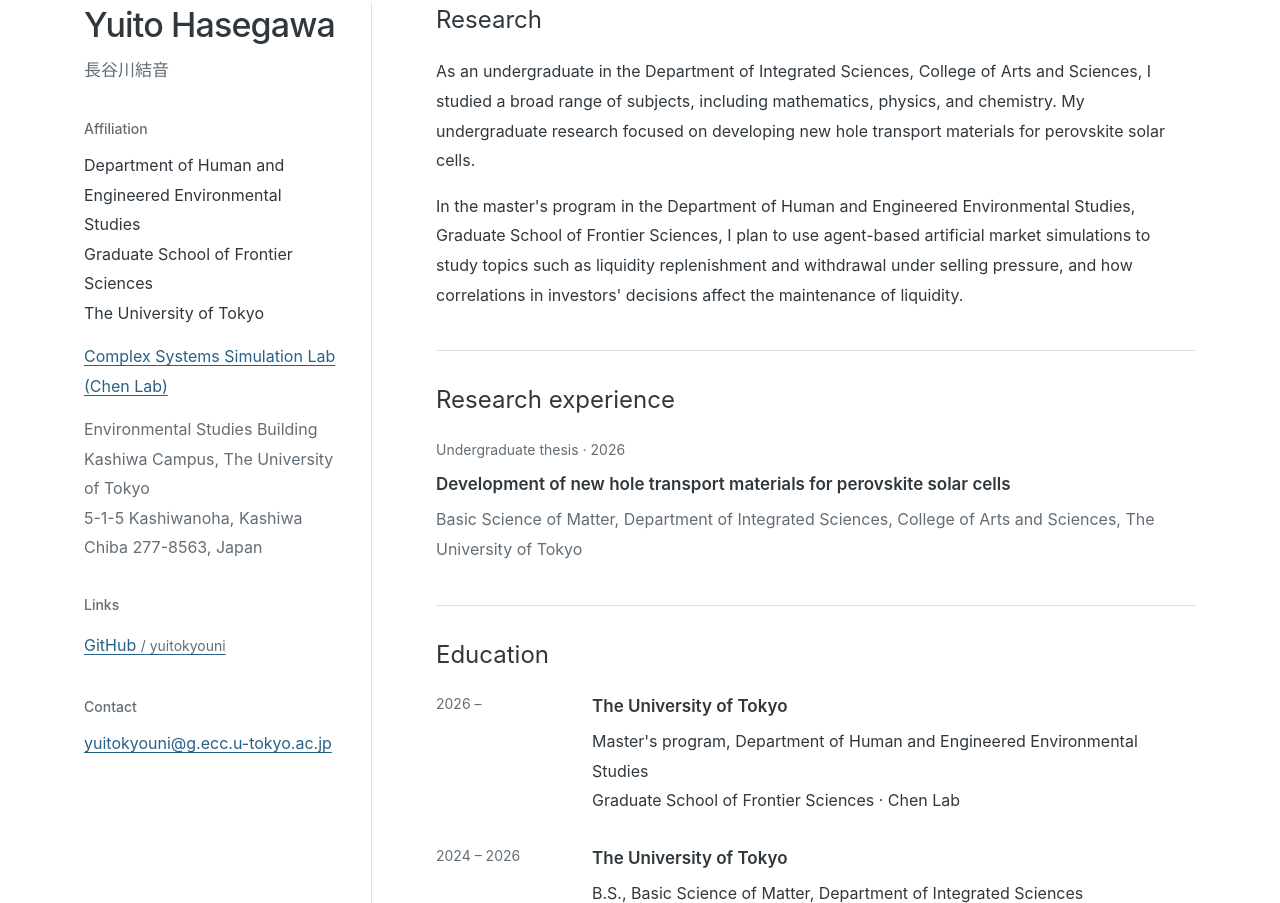
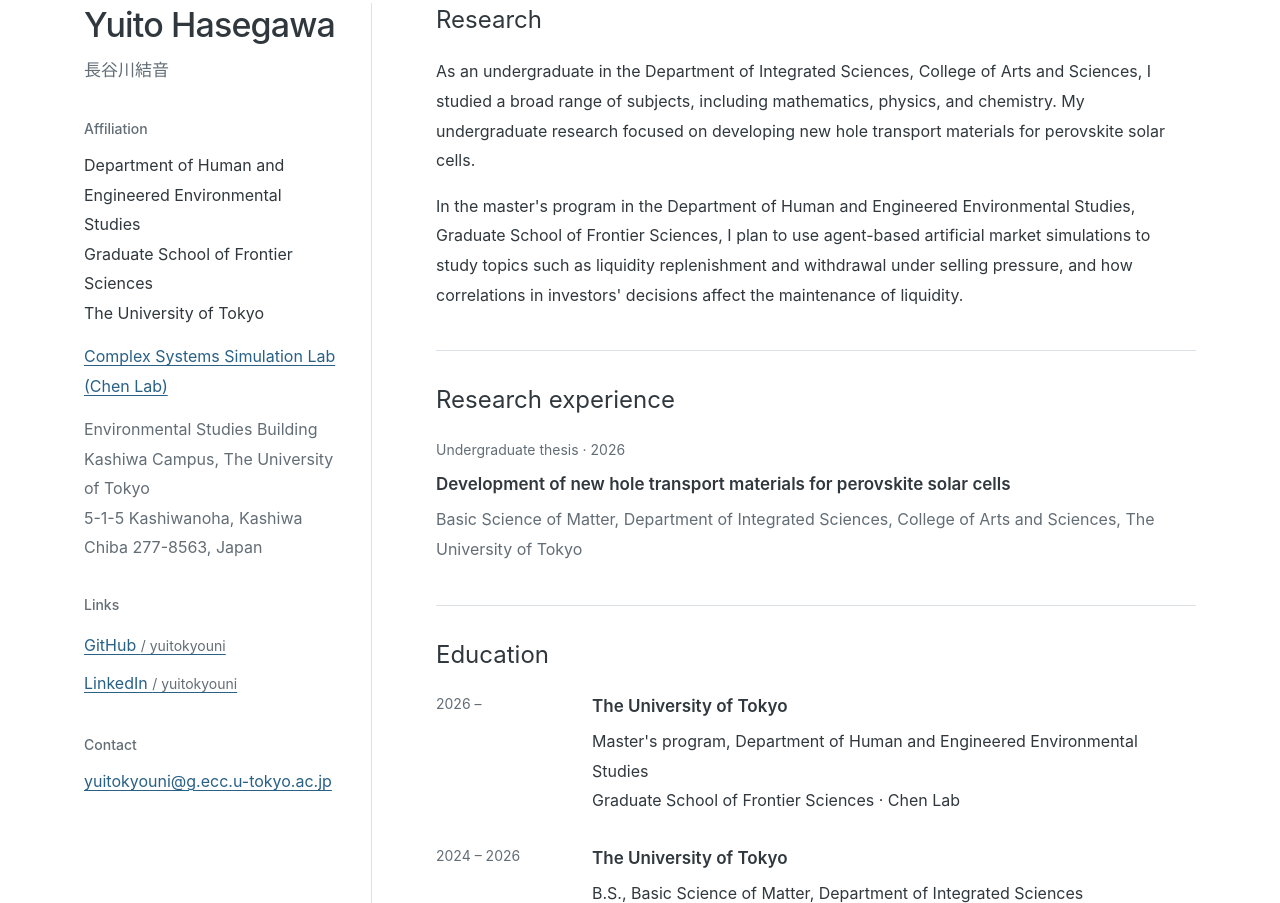
Before and after one commit to yuitokyouni/myhp, a plain HTML site: page index.html in a window 1280 px wide. Shown: the part 258-1161 px from the top of the page. Drawn offline with Linux system fonts and the light colour scheme.

Commit message:
Add LinkedIn profile link without tracking parameters

```diff
--- a/index.html
+++ b/index.html
@@ -37,7 +37,10 @@
       </section>
       <section class="profile-section" aria-labelledby="links-heading">
         <h2 id="links-heading"><span class="ja">リンク</span><span class="en">Links</span></h2>
-        <ul class="profile-links"><li><a href="https://github.com/yuitokyouni">GitHub <span class="muted">/ yuitokyouni</span></a></li></ul>
+        <ul class="profile-links">
+          <li><a href="https://github.com/yuitokyouni">GitHub <span class="muted">/ yuitokyouni</span></a></li>
+          <li><a href="https://www.linkedin.com/in/yuitokyouni/">LinkedIn <span class="muted">/ yuitokyouni</span></a></li>
+        </ul>
       </section>
       <section class="profile-section" aria-labelledby="contact-heading">
         <h2 id="contact-heading"><span class="ja">連絡先</span><span class="en">Contact</span></h2>
```
